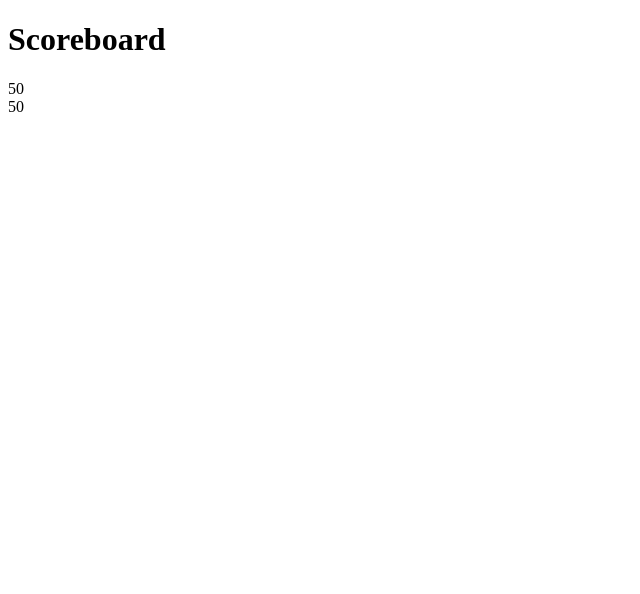
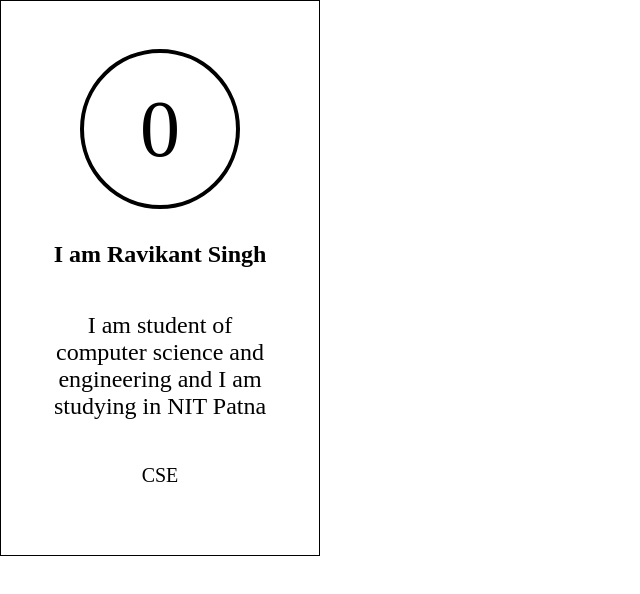
Before and after one commit to rav1kantsingh/scoreboard, a React (Create React App) app: page /score-card in a window 1280 px wide. Shown: the top 594 px of the page, without its empty margins (0-640 px from the left). Built offline with nearby package versions, Linux system fonts and the light colour scheme.

Commit message:
ScoreCard and basic styling

```diff
--- a/src/component/ScoreCard.jsx
+++ b/src/component/ScoreCard.jsx
@@ -1,10 +1,24 @@
 import React from "react";
 
 export default class ScoreCard extends React.Component {
+    constructor() {
+        super();
+        this.state = {
+            score: 0,
+            title: 'I am Ravikant Singh',
+            desc: 'I am student of computer science and engineering and I am studying in NIT Patna',
+            crit: 'CSE'
+        }
+    }
     render() {
-        return(
-            <div>
-                50
+        return (
+            <div className='card'>
+                <div className='circle'>
+                    <span>{this.state.score}</span>
+                </div>
+                <h2>{this.state.title}</h2>
+                <p id='desc'>{this.state.desc}</p>
+                <p id='crit'>{this.state.crit}</p>
             </div>
         )
     }
--- a/src/pages/MainPage.jsx
+++ b/src/pages/MainPage.jsx
@@ -5,8 +5,6 @@ export default class MainPage extends React.Component {
     render() {
         return(
             <div className='page'>
-                <h1>Scoreboard</h1>
-                <ScoreCard/>
                 <ScoreCard/>
             </div>
         )
--- /dev/null
+++ b/src/styles/base/reset.scss
@@ -0,0 +1,15 @@
+html {
+    box-sizing: border-box;
+  }
+
+  *,
+  *::before,
+  *::after {
+    box-sizing: border-box;
+  }
+
+  // Remove figure margin
+  figure,
+  body {
+    margin: 0;
+  }
--- /dev/null
+++ b/src/styles/component/score_card.scss
@@ -0,0 +1,36 @@
+.card{
+    width:25vw;
+    display: flex;
+    align-items: center;
+    justify-content: center;
+    flex-direction: column;
+    padding: 3rem;
+    border: 0.1rem black solid;
+
+    .circle{
+        border: 0.3rem black solid;
+        width: 10rem;
+        height: 10rem;
+        border-radius: 5rem;
+        display: flex;
+        align-items: center;
+        justify-content: center;
+
+        span{
+            font-size: 5rem;
+        }
+    }
+
+    h2{
+        margin-top: 2rem;
+    }
+
+    #desc{
+        font-size: 1.5rem;
+        text-align: center;
+    }
+    #crit{
+        font-size: 1.25rem;
+        text-align: center;
+    }
+}
--- a/src/styles/main.scss
+++ b/src/styles/main.scss
@@ -0,0 +1,2 @@
+@import './base/reset.scss';
+@import './component/score_card.scss';
```
